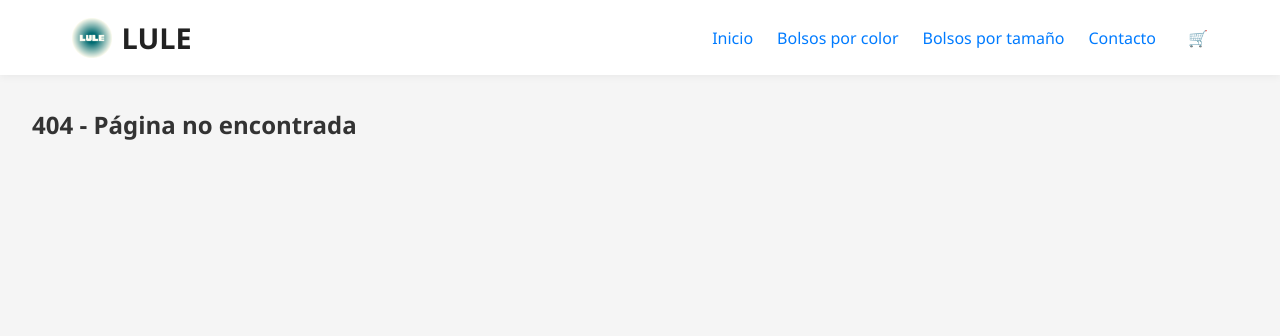
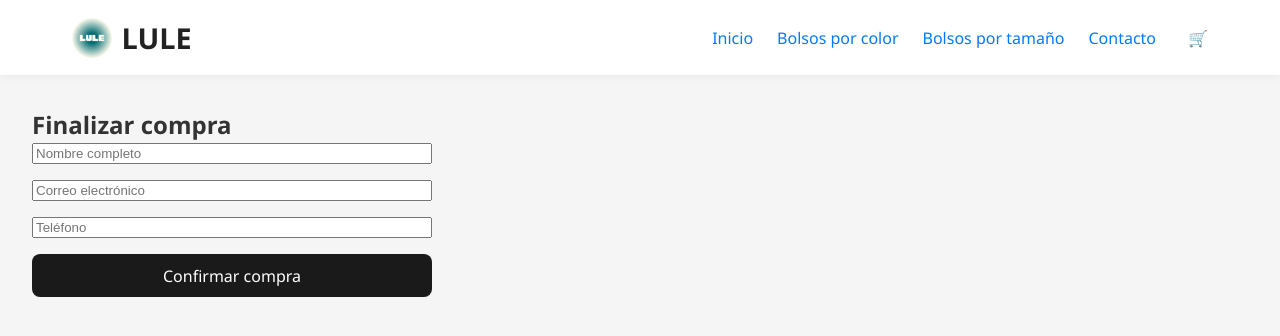
Before and after one commit to CNarvaezPeralta/ProyectoFinalReact-Narvaez, a React (Vite) app: page /checkout in a window 1280 px wide. Before the commit this address had no page. Shown: the top 336 px of the page. Built offline with nearby package versions, Linux system fonts and the light colour scheme.

Commit message:
carrito + checkout + orden

```diff
--- a/src/App.jsx
+++ b/src/App.jsx
@@ -5,8 +5,9 @@ import NavBar from './components/NavBar';
 import ItemListContainer from './components/ItemListContainer';
 import ItemDetailContainer from './components/ItemDetailContainer';
 import Cart from './components/Cart';
+import CheckoutForm from './components/CheckoutForm';
 
-// 👇 Importamos el Provider del contexto del carrito
+
 import { CartProvider } from './context/CartContext';
 
 function App() {
@@ -29,6 +30,10 @@ function App() {
 
         {/* Ruta al carrito de compra */}
         <Route path="/cart" element={<Cart />} />
+
+        {/* Ruta al formulario */}
+        <Route path="/checkout" element={<CheckoutForm />} />
+
       </Routes>
     </CartProvider>
   );
--- a/src/components/Cart.jsx
+++ b/src/components/Cart.jsx
@@ -1,17 +1,15 @@
-// src/components/Cart.jsx
 import { useCart } from '../context/useCart';
 import CartItem from './CartItem';
-import { Link } from 'react-router-dom';
+import { useNavigate } from 'react-router-dom';
 
 function Cart() {
-    const { cart, cartQuantity, cartTotal, clearCart } = useCart();
+    const { cart, removeItem, cartTotal, clearCart } = useCart();
+    const navigate = useNavigate();
 
     if (cart.length === 0) {
         return (
             <div style={{ padding: '2rem' }}>
-                <h2>Carrito de compras</h2>
-                <p>Tu carrito está vacío 🛒</p>
-                <Link to="/">Volver a la tienda</Link>
+                <h2>Tu carrito está vacío 🛒</h2>
             </div>
         );
     }
@@ -19,22 +17,17 @@ function Cart() {
     return (
         <div style={{ padding: '2rem' }}>
             <h2>Carrito de compras</h2>
+            {cart.map((item) => (
+                <CartItem key={item.id} item={item} onRemove={removeItem} />
+            ))}
+            <h3>Total: ${cartTotal}</h3>
 
-            {cart.map((producto) => (
-                <CartItem key={producto.id} item={producto} />
-            ))}
-
-            <hr />
-
-            <p><strong>Total de productos:</strong> {cartQuantity}</p>
-            <p><strong>Total a pagar:</strong> ${cartTotal}</p>
-
-            <div style={{ marginTop: '1rem' }}>
-                <button onClick={clearCart}>Vaciar carrito 🗑</button>
-                <Link to="/checkout">
-                    <button style={{ marginLeft: '1rem' }}>Finalizar compra 🛍</button>
-                </Link>
-            </div>
+            <button onClick={() => navigate('/checkout')} style={{ marginTop: '1rem', marginRight: '1rem' }}>
+                Finalizar compra
+            </button>
+            <button onClick={clearCart} style={{ marginTop: '1rem' }}>
+                Vaciar carrito
+            </button>
         </div>
     );
 }
--- /dev/null
+++ b/src/components/CheckoutForm.jsx
@@ -0,0 +1,63 @@
+import { useState } from 'react';
+import { useCart } from '../context/useCart'; // ✅ Usamos el context para acceder al carrito
+
+function CheckoutForm() {
+    const { cart, cartTotal, clearCart } = useCart();
+
+    // Estados locales para el formulario
+    const [nombre, setNombre] = useState('');
+    const [email, setEmail] = useState('');
+    const [telefono, setTelefono] = useState('');
+
+    const handleSubmit = (e) => {
+        e.preventDefault();
+
+        // Validación básica
+        if (!nombre || !email || !telefono) {
+            alert("Por favor completa todos los campos.");
+            return;
+        }
+
+        // Simulación de orden
+        const orden = {
+            cliente: { nombre, email, telefono },
+            items: cart,
+            total: cartTotal,
+            fecha: new Date().toLocaleString()
+        };
+
+        console.log("Orden generada:", orden);
+        alert("¡Gracias por tu compra!");
+
+        clearCart();
+    };
+
+    return (
+        <div style={{ padding: '2rem' }}>
+            <h2>Finalizar compra</h2>
+            <form onSubmit={handleSubmit} style={{ display: 'flex', flexDirection: 'column', gap: '1rem', maxWidth: '400px' }}>
+                <input
+                    type="text"
+                    placeholder="Nombre completo"
+                    value={nombre}
+                    onChange={(e) => setNombre(e.target.value)}
+                />
+                <input
+                    type="email"
+                    placeholder="Correo electrónico"
+                    value={email}
+                    onChange={(e) => setEmail(e.target.value)}
+                />
+                <input
+                    type="tel"
+                    placeholder="Teléfono"
+                    value={telefono}
+                    onChange={(e) => setTelefono(e.target.value)}
+                />
+                <button type="submit">Confirmar compra</button>
+            </form>
+        </div>
+    );
+}
+
+export default CheckoutForm;
--- a/src/components/ItemDetail.jsx
+++ b/src/components/ItemDetail.jsx
@@ -1,10 +1,12 @@
 import { useState } from 'react';
+import { useNavigate } from 'react-router-dom'; // ✅ Importamos useNavigate
 import ItemCount from './ItemCount';
 import { useCart } from '../context/useCart'; // ✅ Importamos el contexto
 
 function ItemDetail({ producto }) {
     const [agregado, setAgregado] = useState(false);
     const { addItem } = useCart(); // ✅ Usamos la función del contexto
+    const navigate = useNavigate(); // ✅ Hook para redireccionar
 
     const handleAdd = (cantidad) => {
         addItem(producto, cantidad); // ✅ Agregamos al carrito
@@ -20,7 +22,15 @@ function ItemDetail({ producto }) {
             {!agregado ? (
                 <ItemCount stock={10} initial={1} onAdd={handleAdd} />
             ) : (
-                <p style={{ color: 'green' }}>Producto agregado al carrito ✔️</p>
+                <div>
+                    <p style={{ color: 'green' }}>Producto agregado al carrito ✔️</p>
+                    <button onClick={() => navigate('/')} style={{ marginRight: '1rem' }}>
+                        Seguir comprando
+                    </button>
+                    <button onClick={() => navigate('/cart')}>
+                        Ir al carrito
+                    </button>
+                </div>
             )}
         </div>
     );
```
